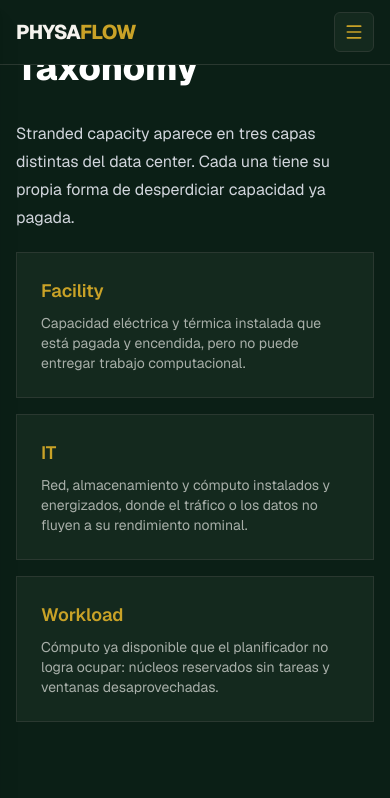
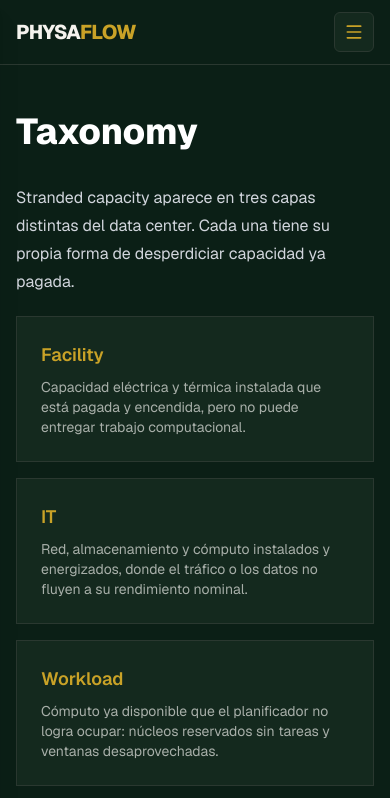
Before and after one commit to No-Country-simulation/so7-26-team-02-physaflow-public-report, a Next.js app: page /taxonomy in a window 390 px wide. Shown: the top 798 px of the page. Built offline with nearby package versions, Linux system fonts and the light colour scheme.

Commit message:
fix: responsive sidebar

```diff
--- a/app/components/Slidebar.tsx
+++ b/app/components/Slidebar.tsx
@@ -186,8 +186,6 @@ return (
                 </button>
             </header>
 
-            <div className="h-16" />
-
             <button
                 type="button"
                 aria-label="Close menu"
--- a/app/layout.tsx
+++ b/app/layout.tsx
@@ -31,7 +31,11 @@ export default function RootLayout({
     >
       <body className="h-screen flex flex-row" suppressHydrationWarning>
         <Slidebar />
-        {children}
+        {/* pt-16 reserva el alto del header fijo del sidebar en mobile;
+            en md+ el sidebar es estático y no hace falta padding. */}
+        <main className="w-full flex-1 overflow-y-auto pt-16 md:pt-0">
+          {children}
+        </main>
       </body>
     </html>
   );
```
